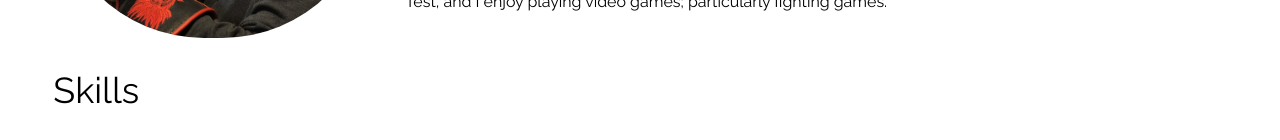
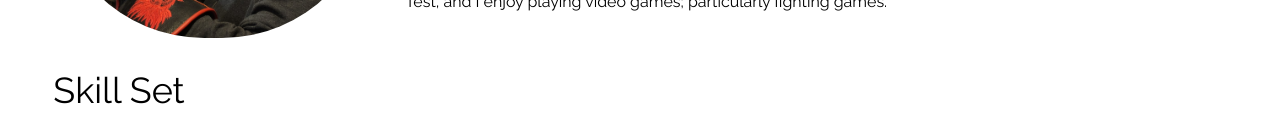
Before and after one commit to shawn-mclaughlin/portfolio-site, a React (Vite) app: page / in a window 1280 px wide. Shown: the part 384-524 px from the top of the page. Built offline with nearby package versions, Linux system fonts and the light colour scheme.

Commit message:
Updated section title

```diff
--- a/src/skills/skills-section.tsx
+++ b/src/skills/skills-section.tsx
@@ -69,7 +69,7 @@ export default function SkillsSection() {
 
   return (
     <section id="skills" className="mx-auto w-11/12 max-w-7xl scroll-mt-24 py-4 2xl:w-4/5">
-      <h1 className="mb-4 text-4xl">Skills</h1>
+      <h1 className="mb-4 text-4xl">Skill Set</h1>
       <div className="grid grid-cols-3 place-items-center gap-4 sm:grid-cols-4 lg:grid-cols-6">
         {skills.map((skill, index) => (
           <SkillCard key={index} name={skill.name} icon={skill.icon} />
```
